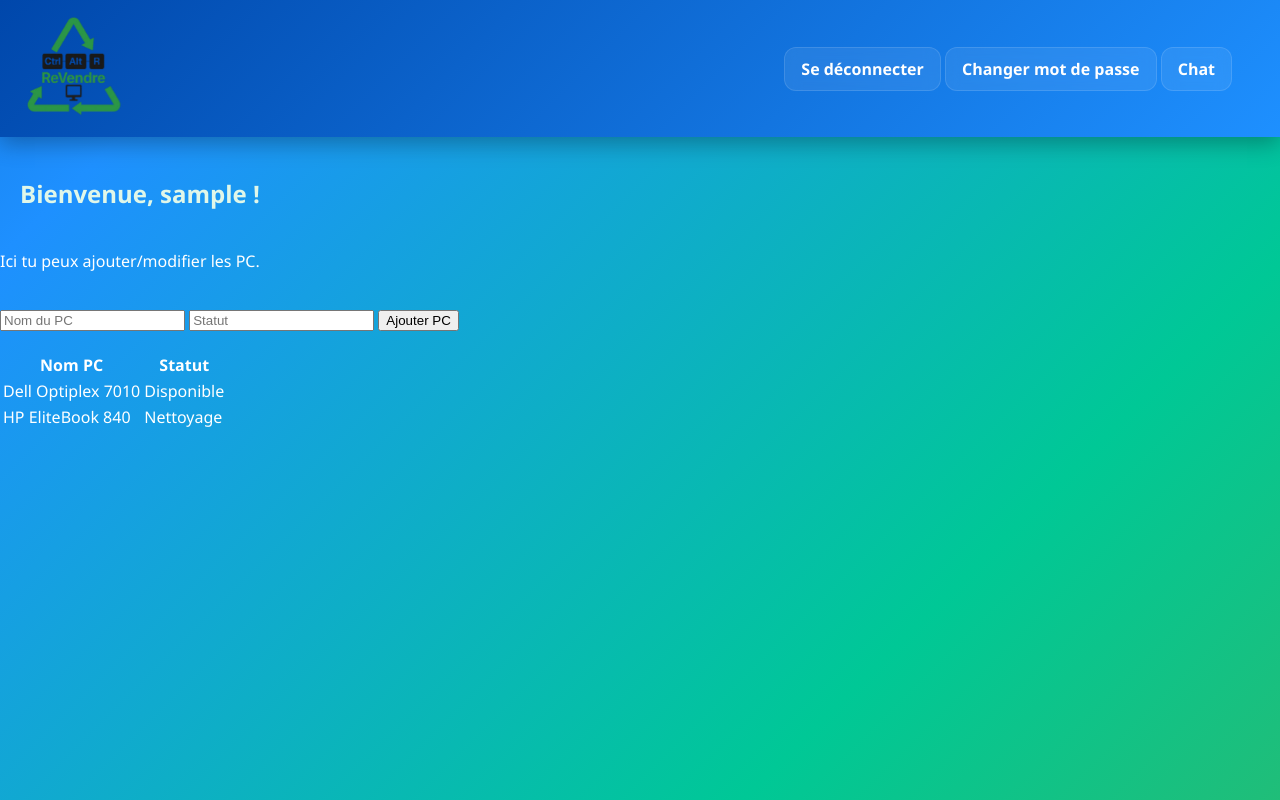
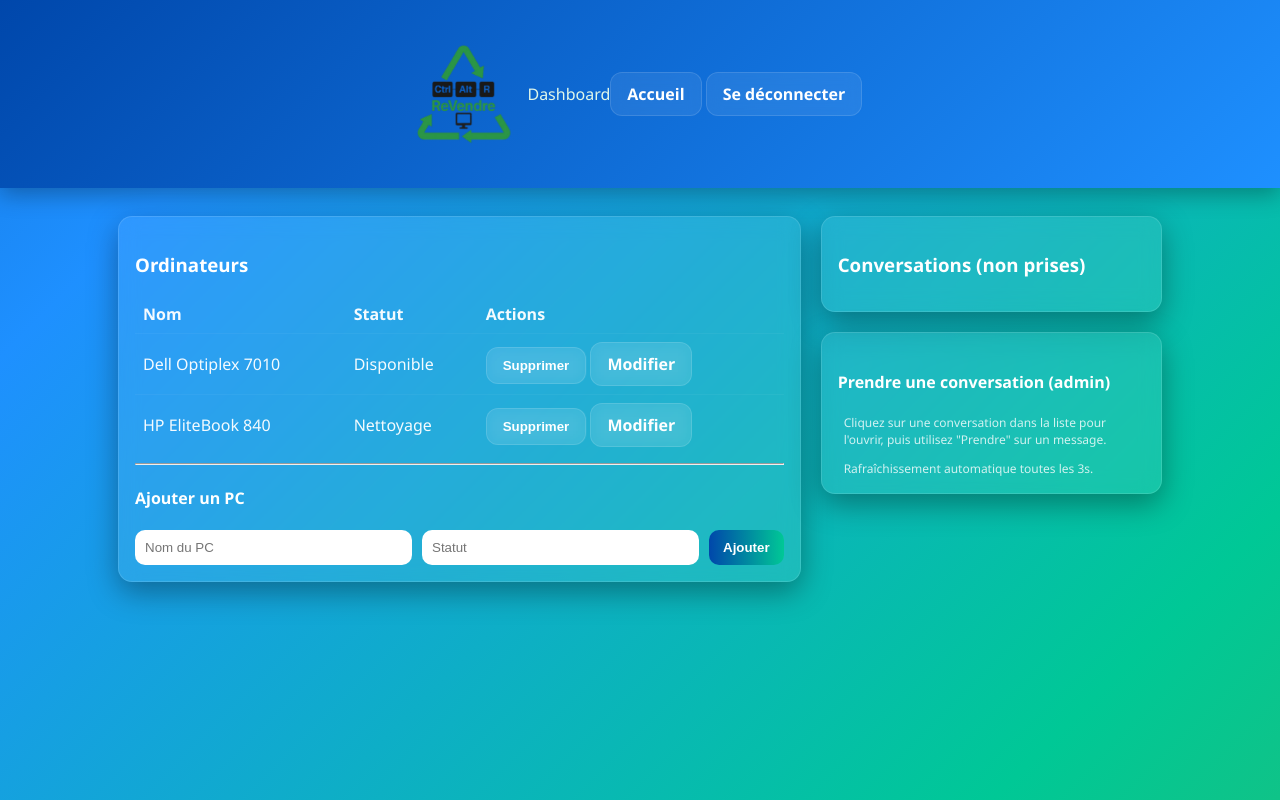
Before and after one commit to Pier-Alexis/Ctrl-Alt-Revendre, a Flask app: page /dashboard in a window 1280 px wide. Run offline with Flask 3, Linux system fonts and the light colour scheme; the visitor is signed in with stand-in values (Sample User, id 1); data that the repository does not hold is empty.

Commit message:
Update dashboard.html

```diff
--- a/templates/dashboard.html
+++ b/templates/dashboard.html
@@ -1,3 +1,4 @@
+<!-- templates/dashboard.html -->
 <!DOCTYPE html>
 <html lang="fr">
 <head>
@@ -7,42 +8,82 @@
 </head>
 <body>
   <header class="header">
-    <div class="logo-container">
+    <div class="container" style="display:flex;justify-content:space-between;align-items:center">
+      <div style="display:flex;align-items:center;gap:18px">
         <img src="{{ url_for('static', filename='logo.png') }}" class="logo" alt="logo">
+        <div style="color:#e0f7e9">Dashboard</div>
       </div>
-    <div style="padding-right:20px;">
-        <a href="{{ url_for('logout') }}" class="login-btn">Se déconnecter</a>
-        <a href="{{ url_for('change_password') }}" class="login-btn">Changer mot de passe</a>
-        <a href="{{ url_for('chat') }}" class="login-btn">Chat</a>
+      <div>
+        <a href="{{ url_for('index') }}" class="btn">Accueil</a>
+        <a href="{{ url_for('logout') }}" class="btn">Se déconnecter</a>
+        <span id="chat-badge" style="display:none"></span>
+      </div>
     </div>
   </header>
 
-<main class="content">
-    <div class="table-container">
-        <h2 style="padding:20px; color: #e0f7e9">Bienvenue, {{ user }} !</h2>
-        <p style="padding-bottom:20px">Ici tu peux ajouter/modifier les PC.</p>
+  <div class="container">
+    {% with messages = get_flashed_messages(with_categories=true) %}
+      {% for cat,msg in messages %}
+        <div class="panel">{{ msg }}</div>
+      {% endfor %}
+    {% endwith %}
 
-        <!-- Ajouter PC -->
-        <form method="POST" style="margin-bottom:20px;">
-            <input type="text" name="pc_name" placeholder="Nom du PC" required>
-            <input type="text" name="pc_status" placeholder="Statut" required>
-            <button type="submit">Ajouter PC</button>
+    <div class="grid">
+      <!-- left: PCs + add -->
+      <div>
+        <div class="panel">
+          <h3>Ordinateurs</h3>
+          <table class="table">
+            <thead><tr><th>Nom</th><th>Statut</th><th>Actions</th></tr></thead>
+            <tbody>
+              {% for p in pcs %}
+              <tr>
+                <td>{{ p.name }}</td>
+                <td>{{ p.status }}</td>
+                <td>
+                  <form method="POST" action="{{ url_for('delete_pc', pc_id=p.id) }}" style="display:inline">
+                    <button class="btn" type="submit">Supprimer</button>
                   </form>
-
-        <!-- Tableau des PC -->
-        <table>
-            <tr>
-                <th>Nom PC</th>
-                <th>Statut</th>
-            </tr>
-            {% for pc in pcs %}
-            <tr>
-                <td>{{ pc.name }}</td>
-                <td>{{ pc.status }}</td>
+                  <a class="btn" href="{{ url_for('edit_pc', pc_id=p.id) }}">Modifier</a>
+                </td>
               </tr>
               {% endfor %}
+            </tbody>
           </table>
+          <hr>
+          <h4>Ajouter un PC</h4>
+          <form method="POST" action="{{ url_for('add_pc') }}" class="form-inline">
+            <input name="name" placeholder="Nom du PC" required>
+            <input name="status" placeholder="Statut" required>
+            <button type="submit" class="btn">Ajouter</button>
+          </form>
         </div>
-</main>
+      </div>
+
+      <!-- right: conversations -->
+      <div>
+        <div class="panel">
+          <h3>Conversations (non prises)</h3>
+          <div id="conv-list">
+            {% for c in chats_summary %}
+              <div class="conv-item">
+                <strong>{{ c.user }}</strong>
+                <span class="small"> - {{ c.unassigned_count }} non pris</span>
+                <div class="small">Ouvrir: <a class="btn" href="{{ url_for('chat') }}?u={{ c.user }}">Chat</a></div>
+              </div>
+            {% endfor %}
+          </div>
+        </div>
+
+        <div class="panel">
+          <h4>Prendre une conversation (admin)</h4>
+          <p class="small">Cliquez sur une conversation dans la liste pour l'ouvrir, puis utilisez "Prendre" sur un message.</p>
+          <div class="small">Rafraîchissement automatique toutes les 3s.</div>
+        </div>
+      </div>
+    </div>
+  </div>
+
+  <script src="{{ url_for('static', filename='app.js') }}"></script>
 </body>
 </html>
```
Lines whose indentation alone changed are shown as unchanged.
